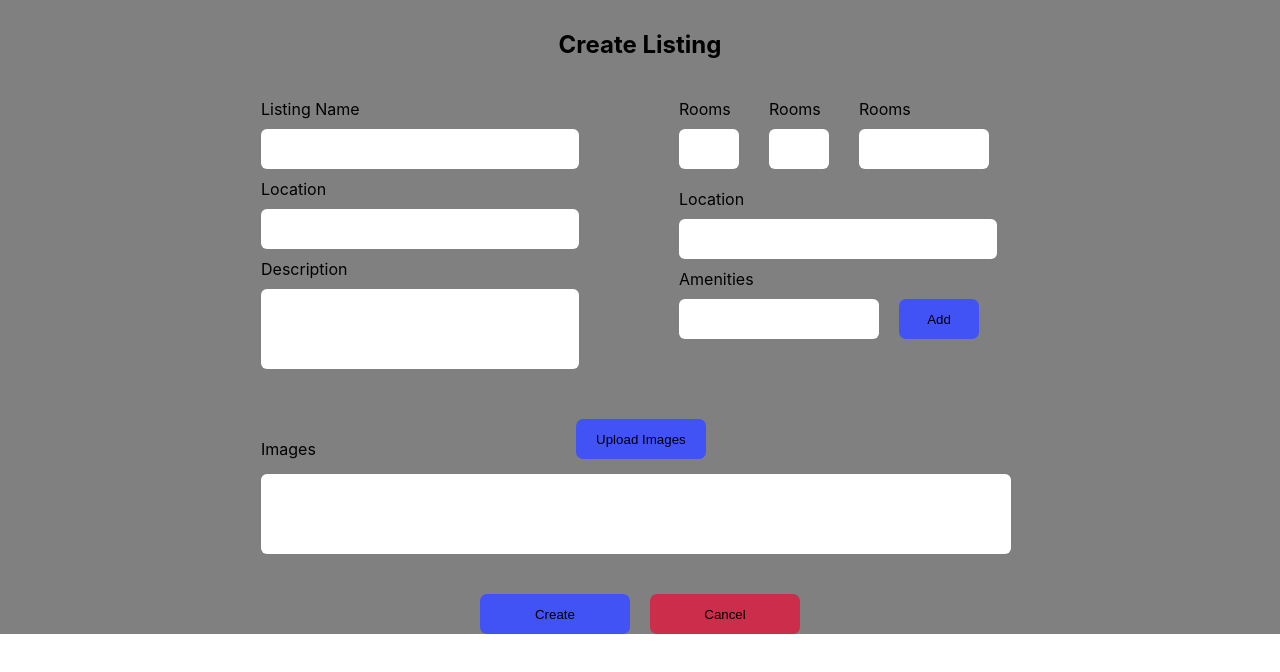
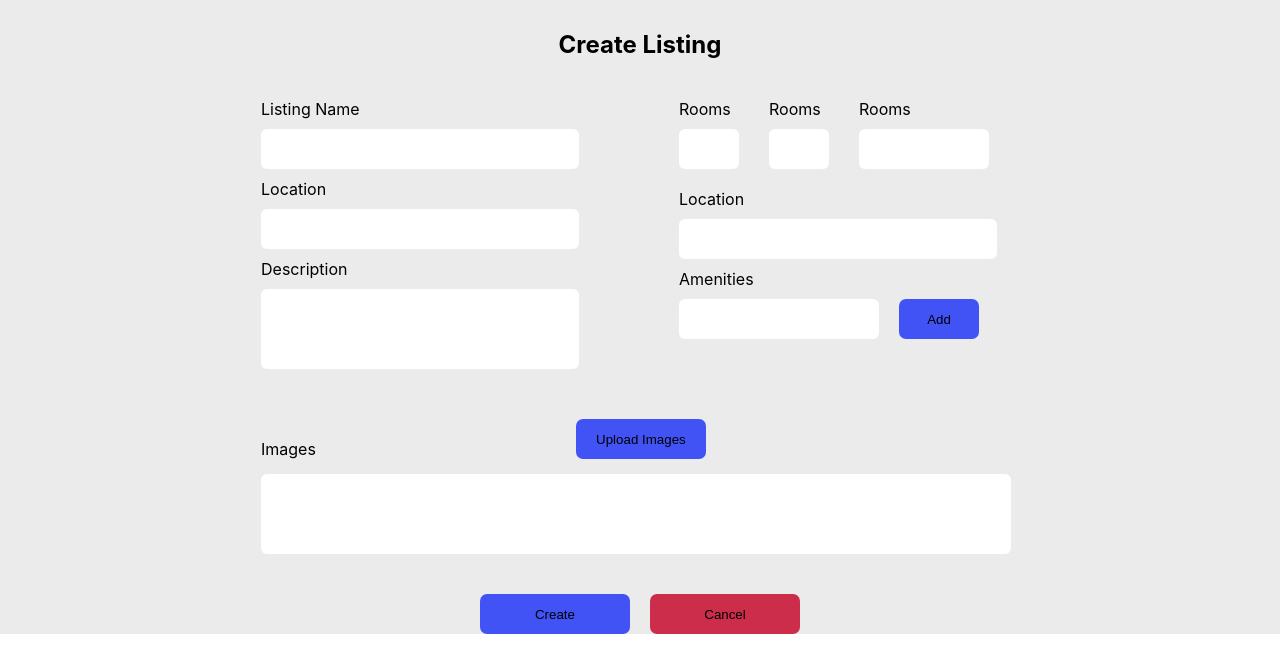
Before and after one commit to Ngcebenhle/Capstone-Project-Air-BnB, a React (Create React App) app: page / in a window 1280 px wide. Shown: the top 672 px of the page. Built offline with nearby package versions, Linux system fonts and the light colour scheme.

Commit message:
Adited bacground color

```diff
--- a/src/Components/CreateListingForm/CreateListingForm.css
+++ b/src/Components/CreateListingForm/CreateListingForm.css
@@ -10,7 +10,7 @@
     flex-direction: column;
     align-items: center;
     justify-content: center;
-    background-color: gray;
+    background-color: rgb(235, 235, 235);
 }
 h2{
     margin: 30px 0px 30px 0px;
```
